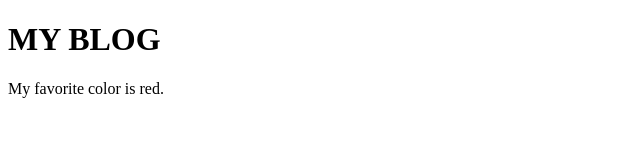
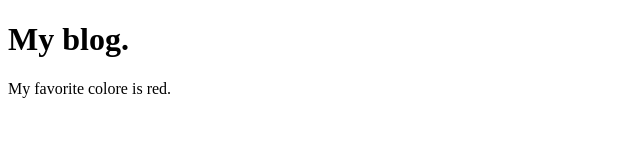
Before and after one commit to elinavempere/my_webpage, a plain HTML site: page index.html in a window 1280 px wide. Shown: the whole page, without its empty margins (0-640 px from the left). Drawn offline with Linux system fonts and the light colour scheme.

Commit message:
Update index.html

```diff
--- a/index.html
+++ b/index.html
@@ -2,8 +2,8 @@
 <html>
 <body>
 
-<h1>MY BLOG</h1>
-<p>My favorite color is red.</p>
+<h1>My blog.</h1>
+<p>My favorite colore is red.</p>
 
 </body>
 </html>
```
